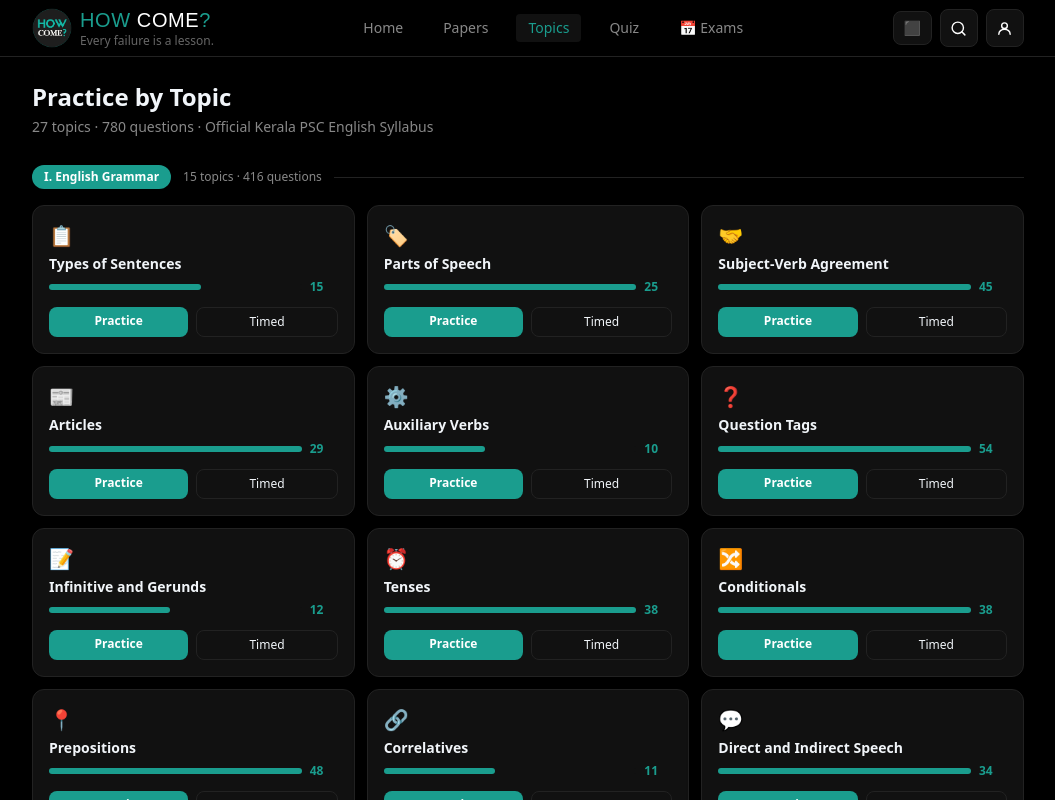
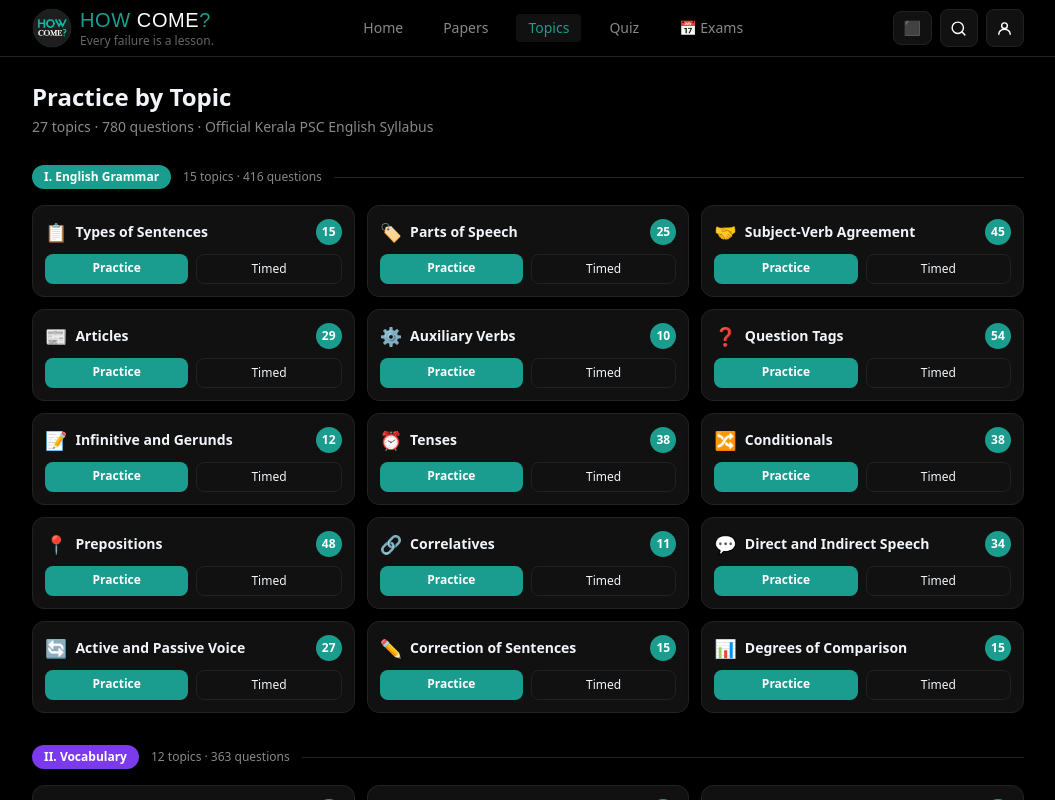
Before and after one commit to paggyandrews-web/HOW-COME-, a React (Vite) app: page /topics in a window 1280 px wide. Shown: the top 800 px of the page, without its empty margins (112-1167 px from the left). Built offline with nearby package versions, Linux system fonts and the light colour scheme; no server answers; a web font is replaced by a local one.

Commit message:
Update app + WebView Android project

```diff
--- a/src/pages/Topics.jsx
+++ b/src/pages/Topics.jsx
@@ -37,23 +37,17 @@ const VOCABULARY_TOPICS = [
 ]
 
 function TopicCard({ topic, count }) {
-  const barPct = Math.min(100, Math.round((count / 25) * 100))
   return (
-    <div className="card rounded-xl p-4 flex flex-col gap-3">
-      <div>
-        <div className="text-xl mb-1">{topic.emoji}</div>
-        <div className="font-semibold text-sm leading-snug mb-1.5">{topic.name}</div>
-        <div className="flex items-center gap-2">
-          <div className="flex-1 rounded-full h-1.5" style={{ background: 'var(--bg2)' }}>
-            <div
-              className="h-1.5 rounded-full"
-              style={{ width: barPct + '%', background: 'var(--accent)', transition: 'width 0.4s ease' }}
-            />
-          </div>
-          <span className="text-xs font-semibold shrink-0" style={{ color: 'var(--accent)', minWidth: 28 }}>
-            {count}
-          </span>
-        </div>
+    <div className="card rounded-xl p-3 flex flex-col gap-2">
+      <div className="flex items-center gap-2 min-w-0">
+        <span className="text-lg shrink-0">{topic.emoji}</span>
+        <span className="font-semibold text-sm leading-snug flex-1 truncate">{topic.name}</span>
+        <span
+          className="shrink-0 flex items-center justify-center rounded-full text-xs font-bold"
+          style={{ width: 26, height: 26, background: 'var(--accent)', color: 'var(--accent-text)' }}
+        >
+          {count}
+        </span>
       </div>
       <div className="flex gap-2">
         <Link
```
